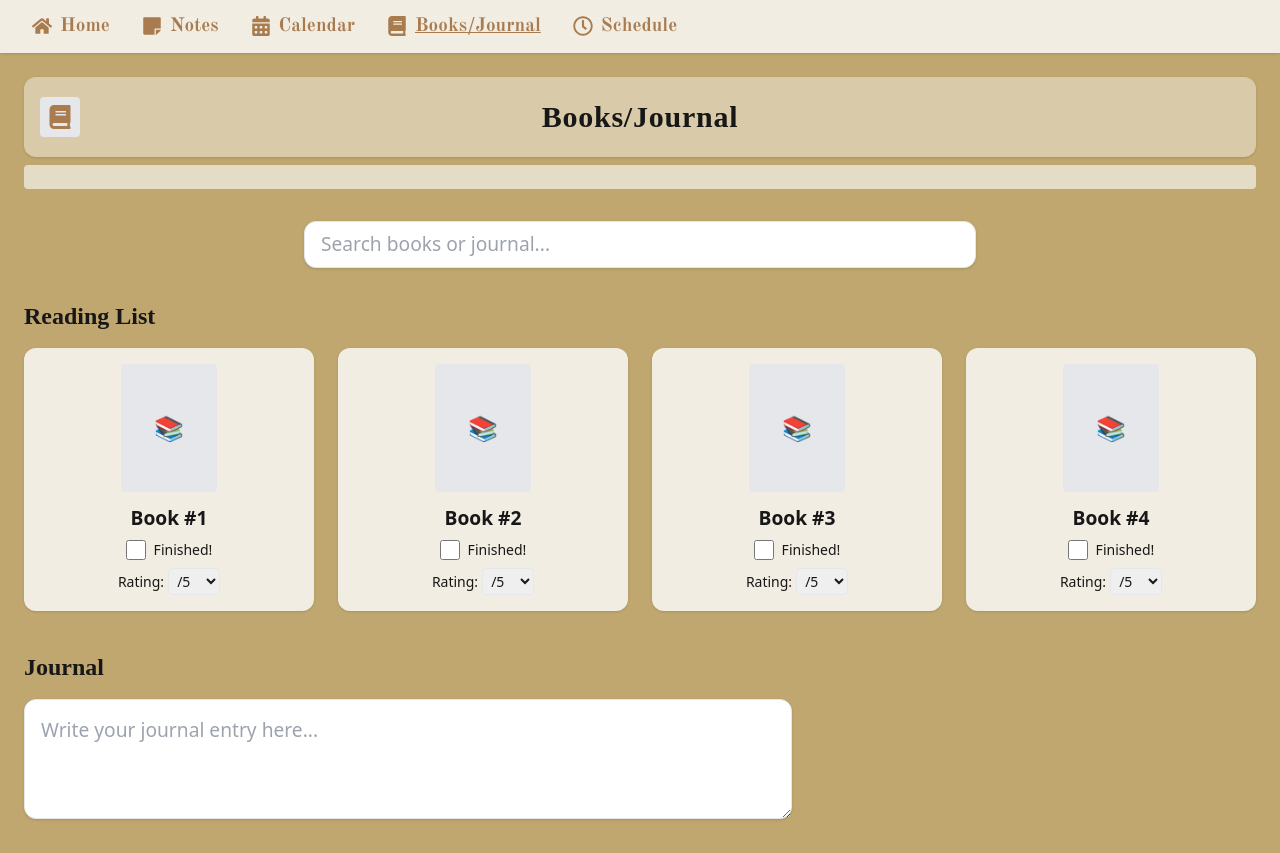
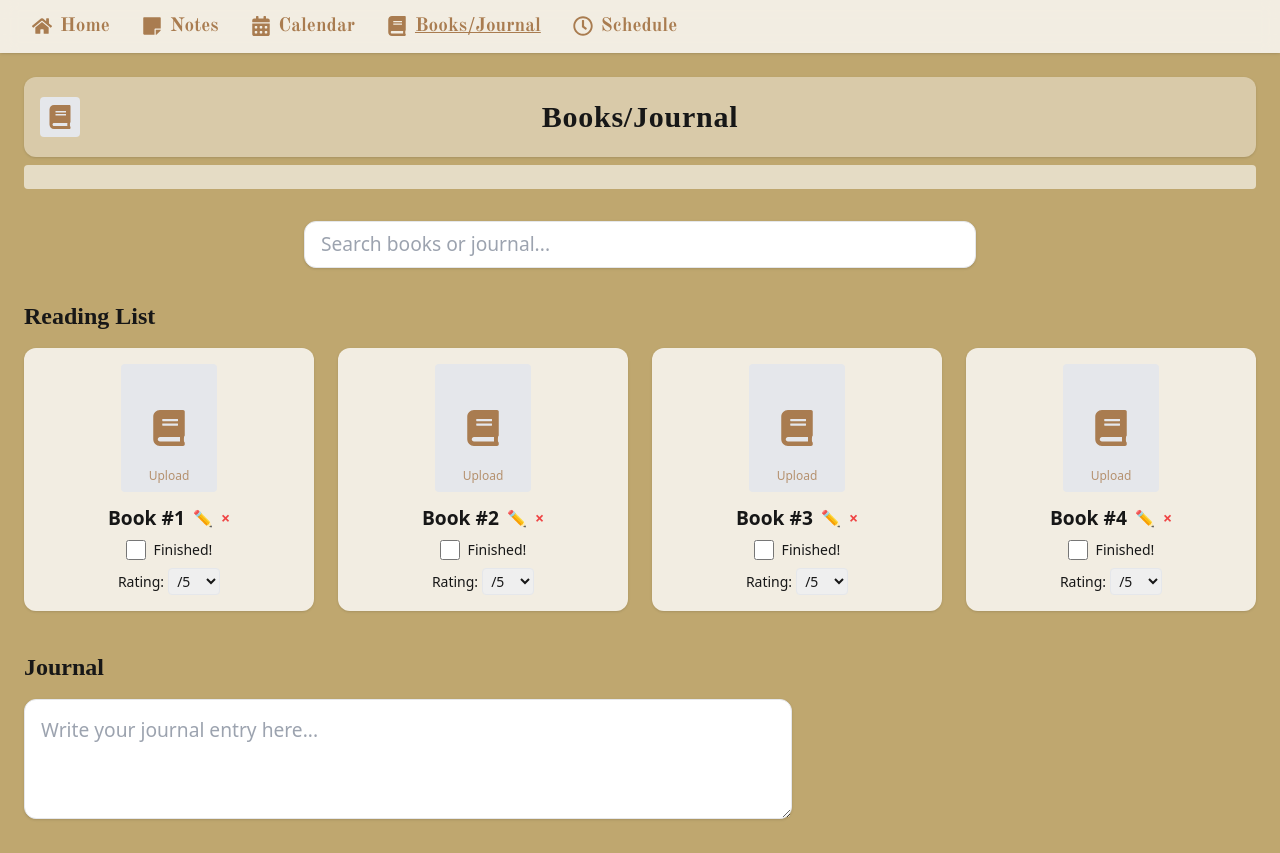
Before and after one commit to meghanav22/Final-Project, a Next.js app: page /books-journal in a window 1280 px wide. Built offline with nearby package versions, Linux system fonts and the light colour scheme; a web font is replaced by a local one.

Commit message:
Update page.tsx

```diff
--- a/app/books-journal/page.tsx
+++ b/app/books-journal/page.tsx
@@ -1,33 +1,98 @@
 "use client";
 
-import React, { useState } from "react";
+import React, { useState, useEffect, useRef } from "react";
 import { FaBook } from "react-icons/fa";
 
+// LocalStorage helpers
+function loadFromStorage<T>(key: string, fallback: T): T {
+  try {
+    if (typeof window !== "undefined") {
+      const item = localStorage.getItem(key);
+      if (!item) return fallback;
+      const parsed = JSON.parse(item);
+      if (Array.isArray(parsed) && parsed.length === 0) return fallback;
+      return parsed;
+    }
+  } catch {}
+  return fallback;
+}
+function saveToStorage<T>(key: string, value: T) {
+  if (typeof window !== "undefined") {
+    localStorage.setItem(key, JSON.stringify(value));
+  }
+}
+
 const initialBooks = [
-  { title: "Book #1", finished: false, rating: 0 },
-  { title: "Book #2", finished: false, rating: 0 },
-  { title: "Book #3", finished: false, rating: 0 },
-  { title: "Book #4", finished: false, rating: 0 },
+  { title: "Book #1", finished: false, rating: 0, cover: "" },
+  { title: "Book #2", finished: false, rating: 0, cover: "" },
+  { title: "Book #3", finished: false, rating: 0, cover: "" },
+  { title: "Book #4", finished: false, rating: 0, cover: "" },
 ];
 
 export default function BooksJournal() {
-  const [books, setBooks] = useState(initialBooks);
+  const [books, setBooks] = useState(() =>
+    loadFromStorage("books", initialBooks)
+  );
   const [journal, setJournal] = useState("");
+  const [editingIdx, setEditingIdx] = useState<number | null>(null);
+  const [editTitle, setEditTitle] = useState("");
+  const fileInputRefs = useRef<(HTMLInputElement | null)[]>([]);
+
+  // Save books to localStorage whenever they change
+  useEffect(() => {
+    saveToStorage("books", books);
+  }, [books]);
 
   const handleFinishedChange = (idx: number) => {
-    setBooks(books =>
-      books.map((b, i) =>
-        i === idx ? { ...b, finished: !b.finished } : b
-      )
+    setBooks((books) =>
+      books.map((b, i) => (i === idx ? { ...b, finished: !b.finished } : b))
     );
   };
 
   const handleRatingChange = (idx: number, value: number) => {
-    setBooks(books =>
-      books.map((b, i) =>
-        i === idx ? { ...b, rating: value } : b
-      )
+    setBooks((books) =>
+      books.map((b, i) => (i === idx ? { ...b, rating: value } : b))
     );
+  };
+
+  const handleDeleteBook = (idx: number) => {
+    setBooks((books) => books.filter((_, i) => i !== idx));
+  };
+
+  const handleEditBook = (idx: number) => {
+    setEditingIdx(idx);
+    setEditTitle(books[idx].title);
+  };
+
+  const handleEditBookSubmit = (idx: number) => {
+    if (editTitle.trim()) {
+      setBooks((books) =>
+        books.map((b, i) => (i === idx ? { ...b, title: editTitle.trim() } : b))
+      );
+      setEditingIdx(null);
+      setEditTitle("");
+    }
+  };
+
+  // Handle book cover upload
+  const handleBookIconClick = (idx: number) => {
+    if (fileInputRefs.current[idx]) {
+      fileInputRefs.current[idx]!.click();
+    }
+  };
+
+  const handleCoverChange = (idx: number, e: React.ChangeEvent<HTMLInputElement>) => {
+    const file = e.target.files?.[0];
+    if (!file) return;
+    const reader = new FileReader();
+    reader.onload = (ev) => {
+      setBooks((books) =>
+        books.map((b, i) =>
+          i === idx ? { ...b, cover: ev.target?.result as string } : b
+        )
+      );
+    };
+    reader.readAsDataURL(file);
   };
 
   return (
@@ -60,13 +125,80 @@ export default function BooksJournal() {
           {books.map((book, idx) => (
             <div
               key={idx}
-              className="bg-white/80 rounded-xl shadow p-4 flex flex-col items-center"
+              className="bg-white/80 rounded-xl shadow p-4 flex flex-col items-center relative"
             >
-              <div className="w-24 h-32 bg-gray-200 rounded mb-3 flex items-center justify-center text-gray-400 text-2xl">
-                {/* Book cover placeholder */}
-                📚
+              <div
+                className="w-24 h-32 bg-gray-200 rounded mb-3 flex items-center justify-center text-gray-400 text-2xl cursor-pointer overflow-hidden group"
+                title="Click to upload book cover"
+                onClick={() => handleBookIconClick(idx)}
+                style={{ position: "relative" }}
+              >
+                {book.cover ? (
+                  <img
+                    src={book.cover}
+                    alt="Book cover"
+                    className="w-full h-full object-cover"
+                  />
+                ) : (
+                  <FaBook className="text-4xl text-[#a97c50] group-hover:opacity-60 transition" />
+                )}
+                <input
+                  type="file"
+                  accept="image/*"
+                  style={{ display: "none" }}
+                  ref={el => (fileInputRefs.current[idx] = el)}
+                  onChange={e => handleCoverChange(idx, e)}
+                />
+                {!book.cover && (
+                  <span className="absolute bottom-2 left-1/2 -translate-x-1/2 text-xs text-[#a97c50] opacity-80 group-hover:underline">
+                    Upload
+                  </span>
+                )}
               </div>
-              <div className="font-bold mb-2">{book.title}</div>
+              <div className="font-bold mb-2 w-full flex items-center justify-center">
+                {editingIdx === idx ? (
+                  <form
+                    className="flex w-full gap-2"
+                    onSubmit={e => {
+                      e.preventDefault();
+                      handleEditBookSubmit(idx);
+                    }}
+                  >
+                    <input
+                      type="text"
+                      className="border rounded px-2 py-1 text-base flex-1"
+                      value={editTitle}
+                      onChange={e => setEditTitle(e.target.value)}
+                      autoFocus
+                      onBlur={() => setEditingIdx(null)}
+                    />
+                    <button
+                      type="submit"
+                      className="px-2 py-1 bg-[#a97c50] text-white rounded hover:bg-[#8c653a] transition"
+                    >
+                      Save
+                    </button>
+                  </form>
+                ) : (
+                  <>
+                    <span>{book.title}</span>
+                    <button
+                      className="ml-2 text-[#a97c50] hover:text-[#8c653a] text-base"
+                      title="Edit book title"
+                      onClick={() => handleEditBook(idx)}
+                    >
+                      ✏️
+                    </button>
+                    <button
+                      className="ml-2 text-red-500 hover:text-red-700 text-base"
+                      title="Delete book"
+                      onClick={() => handleDeleteBook(idx)}
+                    >
+                      ×
+                    </button>
+                  </>
+                )}
+              </div>
               <label className="flex items-center gap-2 mb-2">
                 <input
                   type="checkbox"
@@ -80,12 +212,16 @@ export default function BooksJournal() {
                 <span className="text-sm">Rating:</span>
                 <select
                   value={book.rating}
-                  onChange={e => handleRatingChange(idx, Number(e.target.value))}
+                  onChange={e =>
+                    handleRatingChange(idx, Number(e.target.value))
+                  }
                   className="border rounded px-1 py-0.5 text-sm"
                 >
                   <option value={0}>/5</option>
                   {[1, 2, 3, 4, 5].map(n => (
-                    <option key={n} value={n}>{n}/5</option>
+                    <option key={n} value={n}>
+                      {n}/5
+                    </option>
                   ))}
                 </select>
               </div>
```
